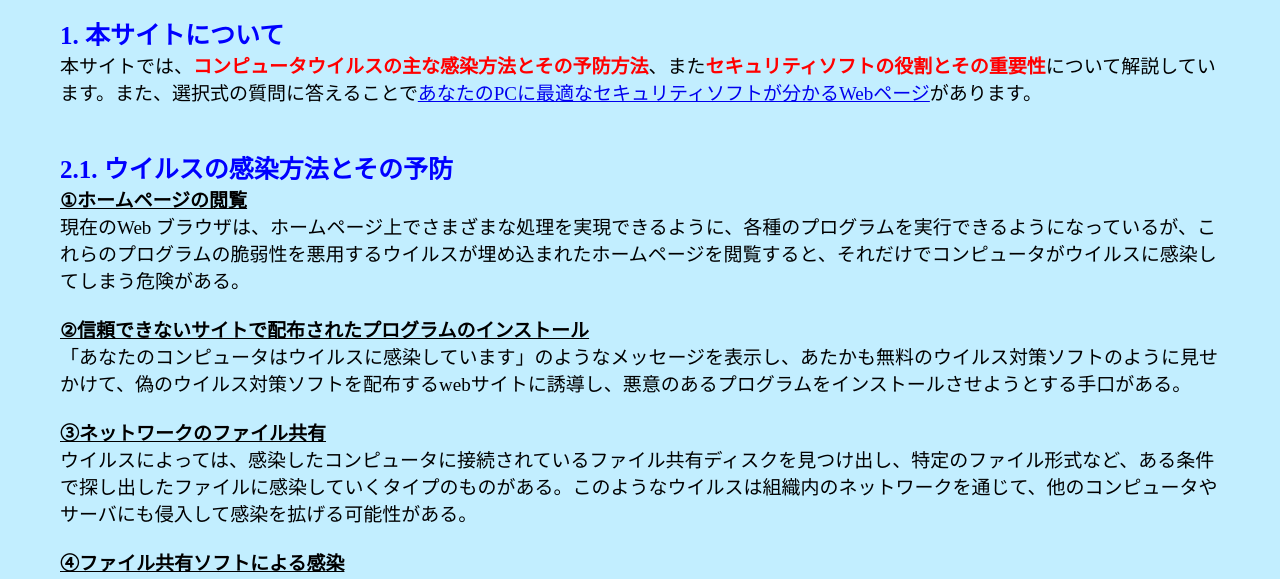
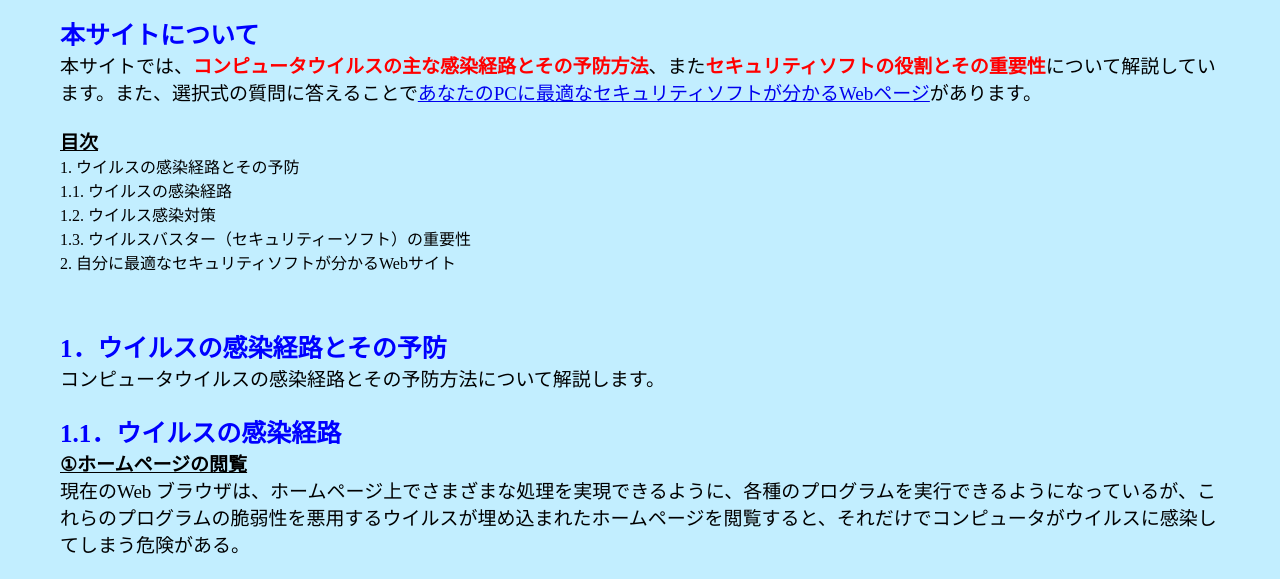
Before and after one commit to GanShishi/FUN2021_project19_Web-SecurityQuiz_Mainpage, a plain HTML site: page index.html in a window 1280 px wide. Shown: the part 207-786 px from the top of the page. Drawn offline with Linux system fonts and the light colour scheme.

Commit message:
Update 10/8
目次の追加、文章の変更、余白の変更

```diff
--- a/index.html
+++ b/index.html
@@ -13,11 +13,28 @@
     <div class="main">
       <p class="main-title">クイズ班のメインページ（仮）</p><br>
       <p class="main-description">
-        <span class="heading-1">1. 本サイトについて</span><br>
-        本サイトでは、<strong>コンピュータウイルスの主な感染方法とその予防方法</strong>、また<strong>セキュリティソフトの役割とその重要性</strong>について解説しています。また、選択式の質問に答えることで<a href="#securitySoftQuiz">あなたのPCに最適なセキュリティソフトが分かるWebページ</a>があります。<br><br><br>
+        <span class="heading-1">本サイトについて</span><br>
+        本サイトでは、<strong>コンピュータウイルスの主な感染経路とその予防方法</strong>、また<strong>セキュリティソフトの役割とその重要性</strong>について解説しています。また、選択式の質問に答えることで<a href="#securitySoftQuiz">あなたのPCに最適なセキュリティソフトが分かるWebページ</a>があります。<br><br>
       </p>
+      <div class="main-mokuji">
+        <span class="heading-2">目次<br></span>
+        <ul>
+          <li>1. ウイルスの感染経路とその予防</li>
+          <li>
+            <ul>
+              <li>1.1. ウイルスの感染経路</li>
+              <li>1.2. ウイルス感染対策</li>
+              <li>1.3. ウイルスバスター（セキュリティーソフト）の重要性</li>
+            </ul>
+          </li>
+          <li>2. 自分に最適なセキュリティソフトが分かるWebサイト</li>
+        </ul>
+      </div>
+      <br><br><br>
       <p class="main-aboutVirus">
-        <span class="heading-1">2.1. ウイルスの感染方法とその予防</span><br>
+        <span class="heading-1">1．ウイルスの感染経路とその予防</span><br>
+          コンピュータウイルスの感染経路とその予防方法について解説します。<br><br>
+        <span class="heading-1">1.1．ウイルスの感染経路</span><br>
         <span class="heading-2">①ホームページの閲覧</span><br>
           現在のWeb ブラウザは、ホームページ上でさまざまな処理を実現できるように、各種のプログラムを実行できるようになっているが、これらのプログラムの脆弱性を悪用するウイルスが埋め込まれたホームページを閲覧すると、それだけでコンピュータがウイルスに感染してしまう危険がある。<br><br>
         <span class="heading-2">②信頼できないサイトで配布されたプログラムのインストール</span><br>
@@ -36,7 +53,7 @@
         <span class="heading-2">⑧マクロプログラムの実行</span><br>
         　Office アプリケーションでは、マクロを作成する際に、高度なプログラム開発言語であるVBA（※２）を使用できるため、ファイルの書き換えや削除など、コンピュータを自在に操ることが可能。そのため、マクロウイルスに感染した文書ファイルを開いただけで、VBAで記述されたウイルスが実行されて、自己増殖することがある。<br><br>
           ※２．VBA…Visual Basic for Applications<br><br><br>
-        <span class="heading-1">2.2. ウイルス感染対策</span><br>
+        <span class="heading-1">1.2. ウイルス感染対策</span><br>
         <span class="heading-2">①怪しいサイトを閲覧しない</span><br>
           スパムメール同様、違法ダウンロードサイトなど不審なサイトを介して悪質なプログラムがばらまかれるケースが多い。このようなサイトは閲覧しないようにする。<br><br>
         <span class="heading-2">②メールの URL リンクや添付ファイルを不用意に開かない</span><br>
@@ -49,7 +66,7 @@
           パソコンの中のファイルやプログラムを監視するセキュリティーソフトは、他のセキュリティーソフトと競合して不具合を起こさないように、どちらかの動作を止めてしまうことがあるので、１つに決めて利用する。<br><br>
         <span class="heading-2">⑥セキュリティーソフトやセキュリティーアプリを最新の状態にする</span><br>
           セキュリティーソフトやセキュリティーアプリを使うことで、不正サイトへのアクセス、マルウェアや不正アプリの感染リスクを下げることができる。<br><br><br>
-        <span class="heading-1">2.3. ウイルスバスター（セキュリティーソフト）の重要性</span><br>
+        <span class="heading-1">1.3. ウイルスバスター（セキュリティーソフト）の重要性</span><br>
         <span class="heading-2">①ウイルス感染を防ぐ</span><br>
           セキュリティーソフトは、メールに添付されたファイルやWeb サイトなど様々な経路でコンピューターに感染し危害を加えるウイルスを事前に察知し、ユーザーに警告、そして駆除することができる。これにより、ウイルスに感染してコンピュータの動作が遅くなったり、ファイルが破壊されてしまうなどといった危害からコンピュータを守ることができる。<br><br>
         <span class="heading-2">②コンピュータ内の情報漏洩を防ぐ</span><br>
@@ -59,7 +76,7 @@
       </p>
       <p class="main-securitySoftQuiz">
         <a id="securitySoftQuiz">
-          <span class="heading-1">3. 自分に最適なセキュリティソフトが分かるWebサイト</span><br>
+          <span class="heading-1">2. 自分に最適なセキュリティソフトが分かるWebサイト</span><br>
         </a>
         <font color="red"><b>「セキュリティソフトを導入したいけど、結局どれがいいの？」</b></font>という疑問を持ったことはありますか？<br>
         セキュリティソフトには様々な種類があるため、自分のPCに適したものを探すのは容易ではないことが考えられます。<br>
```
